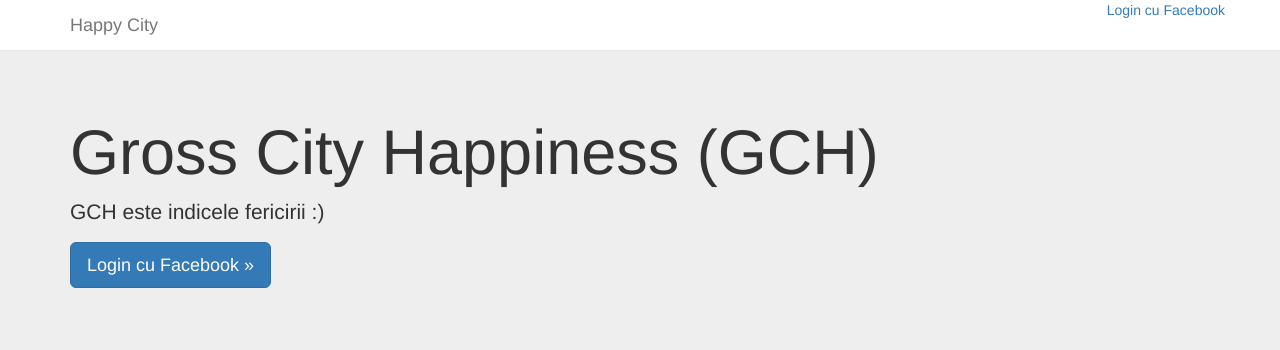
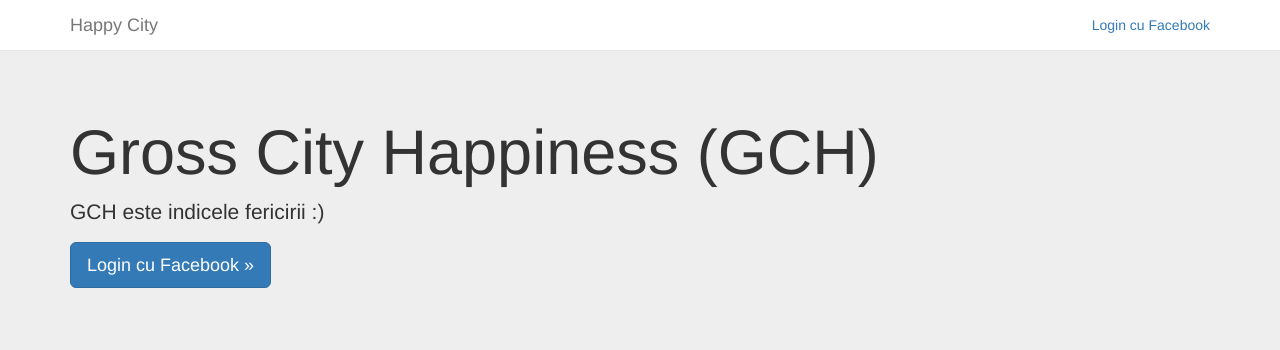
Before and after one commit to hacktm15/happycity, a CodeIgniter app: page /database/ in a window 1280 px wide. Shown: the top 350 px of the page. Run offline with CodeIgniter, Linux system fonts and the light colour scheme; some libraries are stand-ins or nearby versions.

Commit message:
Center login with facebook in header

```diff
--- a/application/views/includes/header.php
+++ b/application/views/includes/header.php
@@ -29,11 +29,13 @@
           <a class="navbar-brand" href="#">Happy City</a>
         </div>
         <div class="navbar-right">
+		<p class="welcome">
 			<?php if (@$userData['first_name']) { ?>
                 Bine ai venit <?= $userData['first_name'] ?> <img src="<?= $userData['picture']['data']['url'] ?>">
             <?php } else { ?>
                 <a href="<?= $loginUrl ?>">Login cu Facebook</a>
             <?php } ?>
+            </p>
         </div>
       </div>
     </nav>
--- a/assets/css/main.css
+++ b/assets/css/main.css
@@ -25,5 +25,10 @@ ul{
 
 li {
 	display: inline-block;
-	margin: 0 5px;
+        margin: 0 5px;
 }
+
+.welcome {
+        padding: 15px 15px;
+        margin: 0;
+}
```
